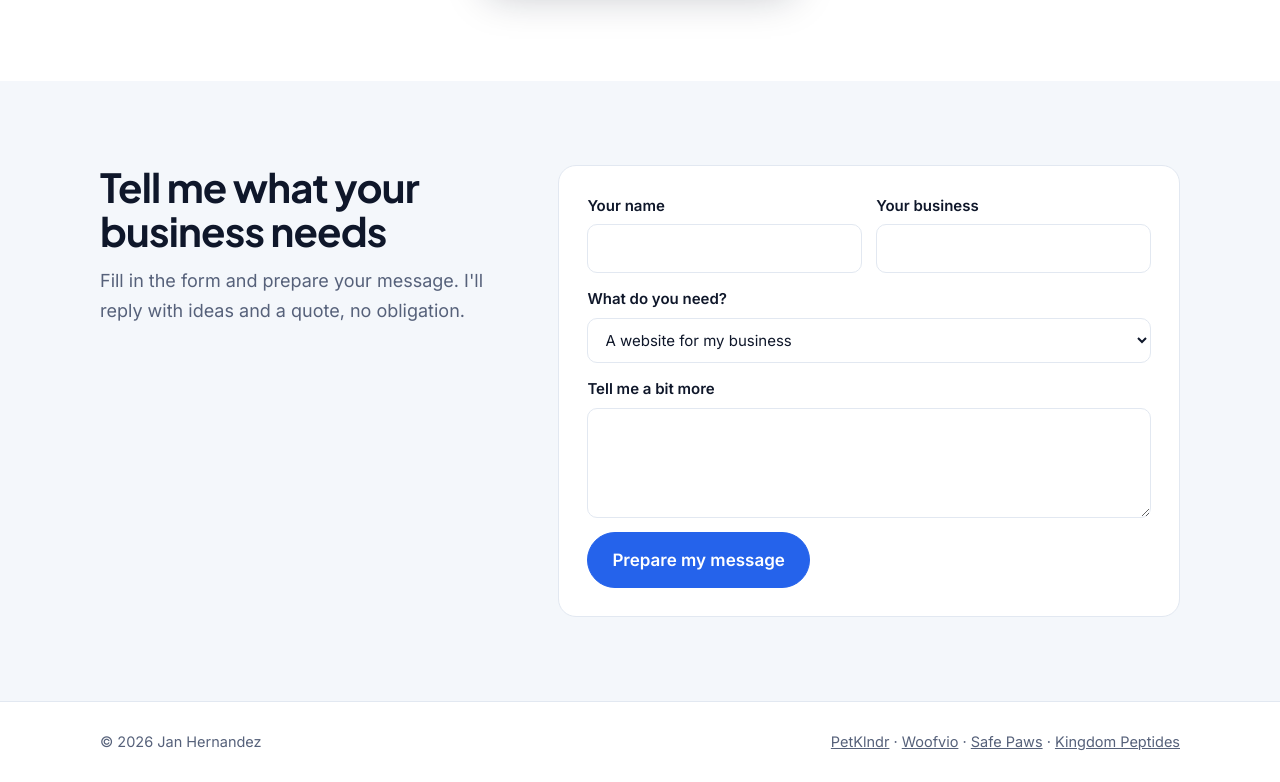
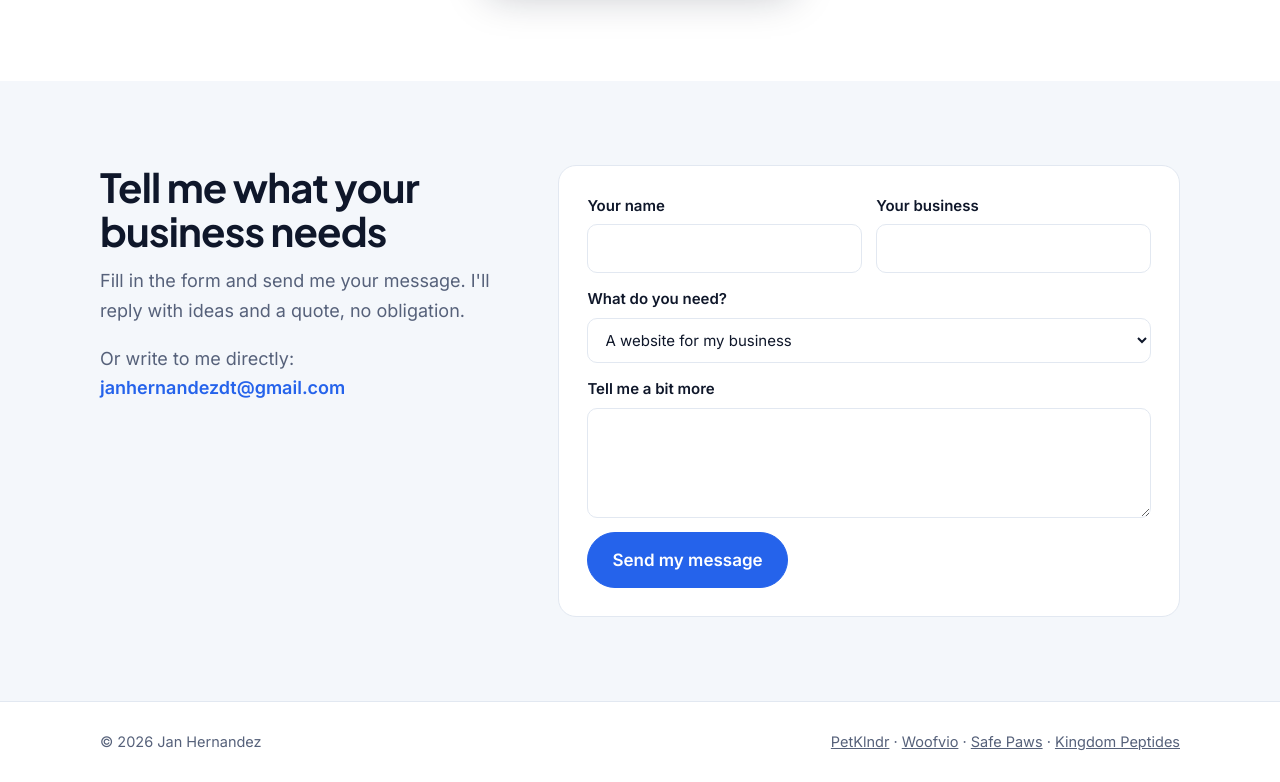
Before and after one commit to janhernandezdt-lab/janhernandezdt-lab.github.io, a plain HTML site: page index.html in a window 1280 px wide. Shown: the part 4315-5097 px from the top of the page. Drawn offline with Linux system fonts and the light colour scheme.

Commit message:
Contact form sends to Jan's email; address shown
Co-Authored-By: Claude Fable 5.2 <noreply@anthropic.com>
Claude-Session: https://claude.ai/code/session_01G4Cj5fwWqpodPUZH3J7Q3P

```diff
--- a/index.html
+++ b/index.html
@@ -341,7 +341,8 @@ textarea.field{min-height:110px;resize:vertical}
     <div class="wrap contact">
       <div class="head" style="margin:0">
         <h2 data-es="Cuéntame qué necesita tu negocio">Tell me what your business needs</h2>
-        <p data-es="Llena el formulario y prepara tu mensaje. Te respondo con ideas y una cotización, sin compromiso.">Fill in the form and prepare your message. I'll reply with ideas and a quote, no obligation.</p>
+        <p data-es="Llena el formulario y envíame tu mensaje. Te respondo con ideas y una cotización, sin compromiso.">Fill in the form and send me your message. I'll reply with ideas and a quote, no obligation.</p>
+        <p style="margin-top:18px"><span class="muted" data-es="O escríbeme directo:">Or write to me directly:</span><br><a class="go" id="mailLink" href="mailto:janhernandezdt@gmail.com">janhernandezdt@gmail.com</a></p>
       </div>
       <form id="hireForm" novalidate>
         <div class="two">
@@ -357,8 +358,9 @@ textarea.field{min-height:110px;resize:vertical}
           </select>
         </label>
         <label for="hMsg"><span data-es="Cuéntame un poco más">Tell me a bit more</span><textarea class="field" id="hMsg"></textarea></label>
-        <div class="btns"><button class="btn s" type="submit" data-es="Preparar mi mensaje">Prepare my message</button></div>
+        <div class="btns"><button class="btn s" type="submit" data-es="Enviar mi mensaje">Send my message</button></div>
         <div class="msg" id="hOut" hidden aria-live="polite">
+          <p class="note" data-es="Se abrió tu aplicación de correo con el mensaje listo: solo toca Enviar. Si no se abrió, copia el mensaje y envíalo a janhernandezdt@gmail.com.">Your email app opened with the message ready: just tap Send. If it didn't open, copy the message and send it to janhernandezdt@gmail.com.</p>
           <pre id="hText"></pre>
           <div class="btns"><button class="btn" type="button" id="hCopy" data-es="Copiar mensaje">Copy message</button></div>
         </div>
@@ -420,7 +422,7 @@ textarea.field{min-height:110px;resize:vertical}
   }
   document.getElementById("bkGo").addEventListener("click",function(){bk.hidden=true;done.hidden=false;showDone()});
 
-  /* contact form: prepares a message to copy (no server behind this page) */
+  /* contact form: opens the visitor's email app with the message written (no server behind this page); Copy stays as a fallback */
   var form=document.getElementById("hireForm"),hText=document.getElementById("hText"),hCopy=document.getElementById("hCopy");
   function buildMsg(){
     var name=document.getElementById("hName").value.trim(),biz=document.getElementById("hBiz").value.trim(),need=document.getElementById("hNeed"),msg=document.getElementById("hMsg").value.trim();
@@ -433,6 +435,8 @@ textarea.field{min-height:110px;resize:vertical}
     if(!buildMsg()){document.getElementById("hName").focus();return}
     hCopy.textContent=T("Copy message","Copiar mensaje");
     hOut.hidden=false;
+    var biz=document.getElementById("hBiz").value.trim();
+    location.href="mailto:janhernandezdt@gmail.com?subject="+encodeURIComponent(T("Website quote","Cotización de sitio web")+(biz?": "+biz:""))+"&body="+encodeURIComponent(hText.textContent);
   });
   hCopy.addEventListener("click",function(){
     var ok=function(){hCopy.textContent=T("Copied","Copiado")};
```
